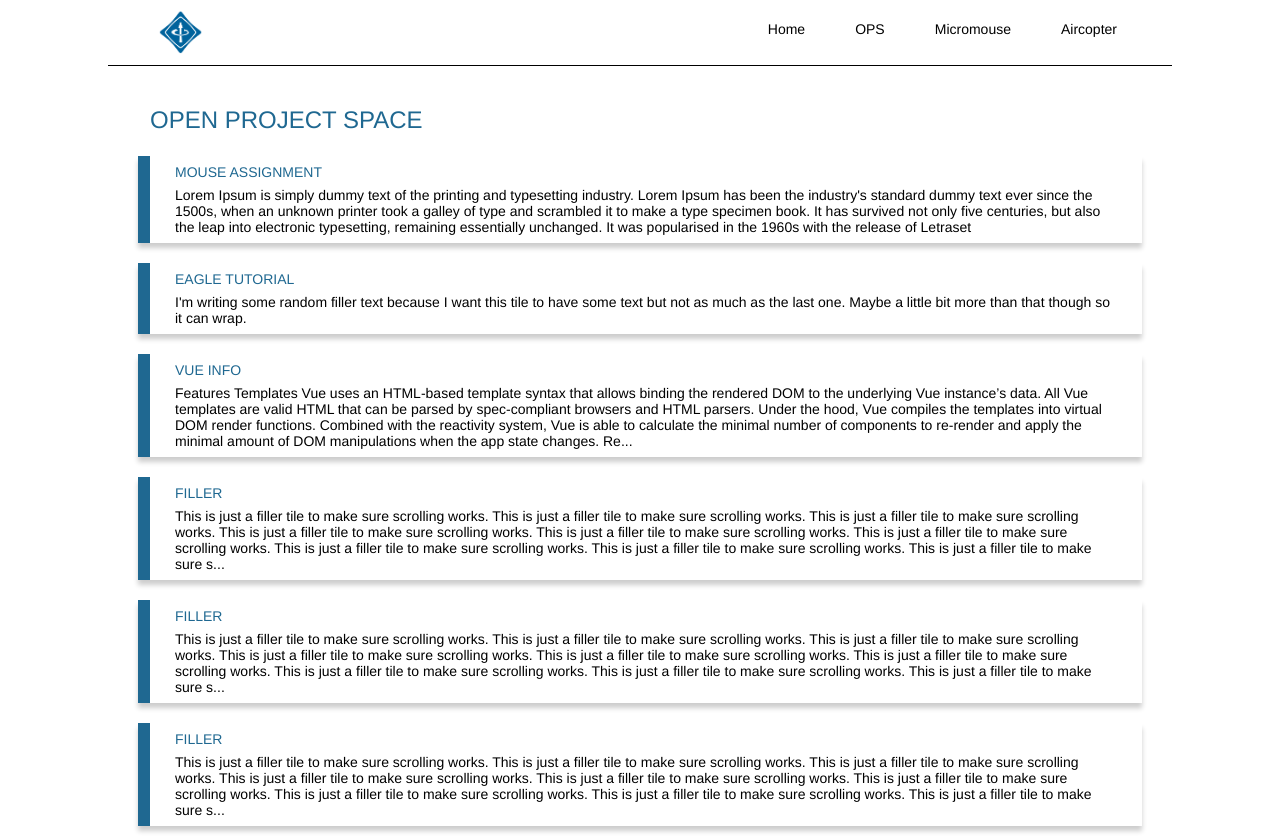
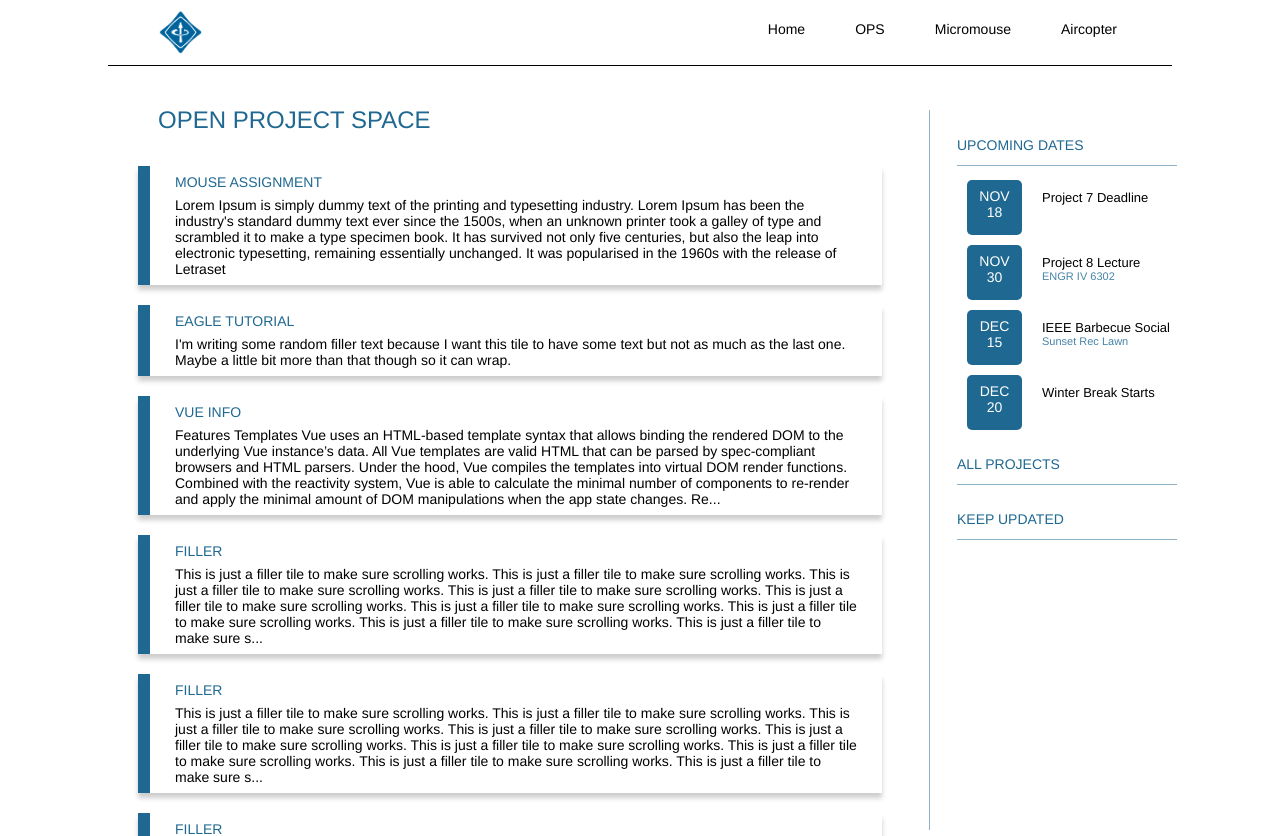
Before and after one commit to UCLA-IEEE/project-portal, a Vue app in the folder client/: page /#/ops in a window 1280 px wide. Shown: the top 836 px of the page. Built offline with nearby package versions, Linux system fonts and the light colour scheme.

Commit message:
Calendar component
I'm going to build the rest of the sidebar assuming the the calendar will only ever display 4 events. Also includes some preliminary CSS grid for the OPS page.

```diff
--- /dev/null
+++ b/client/src/components/Calendar.vue
@@ -0,0 +1,51 @@
+<template>
+  <div class="calendar">
+    <CalendarEvent v-for="calEvent in calEvents" :key="calEvent.id" :calEvent="calEvent"/>
+  </div>
+</template>
+
+<script>
+import CalendarEvent from "./CalendarEvent"
+export default {
+  name: "Calendar",
+  components: {
+    CalendarEvent
+  },
+  data() {
+    return {
+      calEvents: [
+        {
+          id: 1,
+          date: "nov 18",
+          title: "Project 7 Deadline",
+        },
+        {
+          id: 2,
+          date: "nov 30",
+          title: "Project 8 Lecture",
+          location: "ENGR IV 6302",
+          link: "http://ieeebruins.org/",
+        },
+        {
+          id: 3,
+          date: "dec 15",
+          title: "IEEE Barbecue Social",
+          location: "Sunset Rec Lawn",
+          link: "https://www.facebook.com/groups/uclaieee/",
+        },
+        {
+          id: 4,
+          date: "dec 20",
+          title: "Winter Break Starts",
+        },
+      ]
+    }
+  }
+}
+</script>
+
+<style>
+.calendar {
+
+}
+</style>
--- /dev/null
+++ b/client/src/components/CalendarEvent.vue
@@ -0,0 +1,69 @@
+<template>
+  <a class="calendar-event" :href="calEvent.link">
+    <div class="date-background">
+      <p class="event-date">{{calEvent.date}}</p>
+    </div>
+    <div class="event-info">
+      <p class="event-title">{{calEvent.title}}</p>
+      <p class="event-location">{{calEvent.location}}</p>
+    </div>
+  </a>
+</template>
+
+<script>
+export default {
+  name: "CalendarEvent",
+  props: {
+    calEvent: Object
+  }
+}
+</script>
+
+<style>
+.calendar-event {
+  width: 250px;
+  height: 55px;
+  margin: 10px;
+
+  display: grid;
+  grid-template-columns: 55px auto;
+  grid-template-rows: 55px;
+  grid-column-gap: 20px;
+  grid-template-areas: 'date info';
+}
+.date-background {
+  grid-area: date;
+
+  height: 55px;
+  width: 55px;
+
+  background: #1F6891;
+  border-radius: 5px;
+}
+.event-date {
+  position: relative;
+  bottom: 6px;
+  left: 7.5px;
+
+  height: 40px;
+  width: 40px;
+
+  text-transform: uppercase;
+  text-align: center;
+  color: white;
+}
+.event-info {
+  grid-area: info;
+  margin: 10px 0px;
+
+  font-size: 13px;
+}
+.event-title {
+  margin: 0px;
+}
+.event-location {
+  margin: 0px;
+  font-size: 11px;
+  color: #4684A7;
+}
+</style>
--- a/client/src/components/Navigation.vue
+++ b/client/src/components/Navigation.vue
@@ -2,9 +2,8 @@
   <div class='navbar'>
     <img class='logo' src='../../public/ieee-logo.png'>
     <ul class='project-list'>
-      <li class='project' v-for="routes in links">
-        <router-link v-bind:key="routes.id"
-        :to="`${routes.page}`">{{routes.text}}</router-link>
+      <li class='project' v-for="routes in links" :key="routes.id">
+        <router-link :to="`${routes.page}`">{{routes.text}}</router-link>
       </li>
     </ul>
   </div>
--- a/client/src/components/OPS.vue
+++ b/client/src/components/OPS.vue
@@ -1,30 +1,47 @@
 <template>
-  <div>
+  <div class="ops-page">
     <h1 class="ops-title">Open Project Space</h1>
-    <SpecListing project="OPS"/>
+    <SpecListing class="ops-list" project="OPS"/>
+    <Sidebar class="ops-sidebar"/>
   </div>
 </template>
 
 <script>
 import SpecListing from "./SpecListing"
+import Sidebar from "./Sidebar"
 export default {
   name: 'OPS',
   components: {
-    SpecListing
+    SpecListing,
+    Sidebar
   }
 }
 </script>
 
 <style>
+.ops-page {
+  display: grid;
+  grid-template-columns: auto 350px;
+  grid-template-rows: 70px auto;
+  grid-template-areas: 'title sidebar'
+                     'listing sidebar';
+}
 .ops-title {
-  position: absolute;
-  left: 150px;
-  top: 90px;
+  grid-area: title;
+  margin-top: 30px;
+  margin-left: 150px;
 
+  text-align: left;
   text-transform: uppercase;
   font-weight: 500;
   font-size: 24px;
   color: #1F6891;
+}
+.ops-list {
+  grid-area: listing;
+}
+.ops-sidebar {
+  grid-area: sidebar;
 }
 
 @media all and (max-width: 950px) {
--- /dev/null
+++ b/client/src/components/Sidebar.vue
@@ -0,0 +1,47 @@
+<template>
+  <div class="sidebar">
+    <p class="section-title">Upcoming Dates</p>
+    <Calendar/>
+    <p class="section-title">All Projects</p>
+    <p class="section-title">Keep Updated</p>
+  </div>
+</template>
+
+<script>
+import Calendar from "./Calendar"
+export default {
+  name: "Sidebar",
+  components: {
+    Calendar
+  },
+}
+</script>
+
+<style>
+.sidebar {
+  height: 600px;
+  margin: 25px 0px;
+  padding: 10px 35px;
+}
+.sidebar:after {
+  content: "";
+  height: 90%;
+  width: 1px;
+
+  position: absolute;
+  right: 350px;
+  top: 110px;
+  background-color: rgba(31, 104, 145, 0.5);
+}
+.section-title {
+  width: 220px;
+  border-bottom: 1px solid rgba(31, 104, 145, 0.5);
+
+  text-transform: uppercase;
+  text-align: left;
+  font-weight: 500;
+  font-size: 14px;
+  line-height: 40px;
+  color: #1F6891;
+}
+</style>
--- a/client/src/components/SpecListing.vue
+++ b/client/src/components/SpecListing.vue
@@ -69,12 +69,14 @@ export default {
 
 <style>
 .listing {
-  margin: 90px 130px 130px;
+  margin-left: 130px;
+  margin-right: 40px;
 }
 
 @media all and (max-width: 950px) {
   .listing {
-    margin: 90px 15px 15px;
+    margin-left: 15px;
+    margin-right: 15px;
   }
 }
 </style>
```
